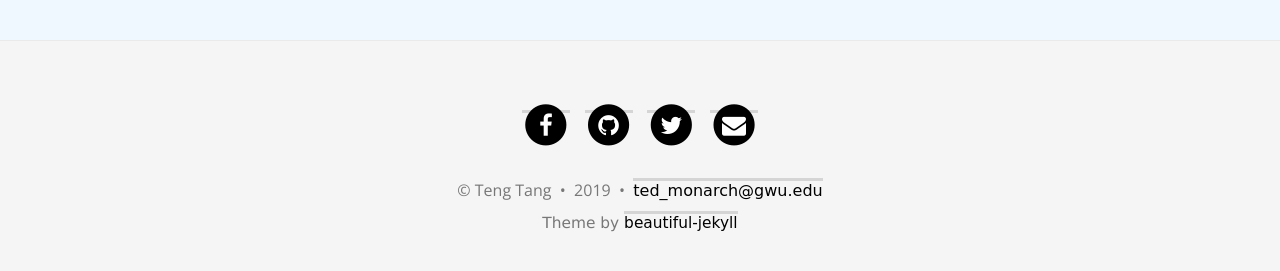
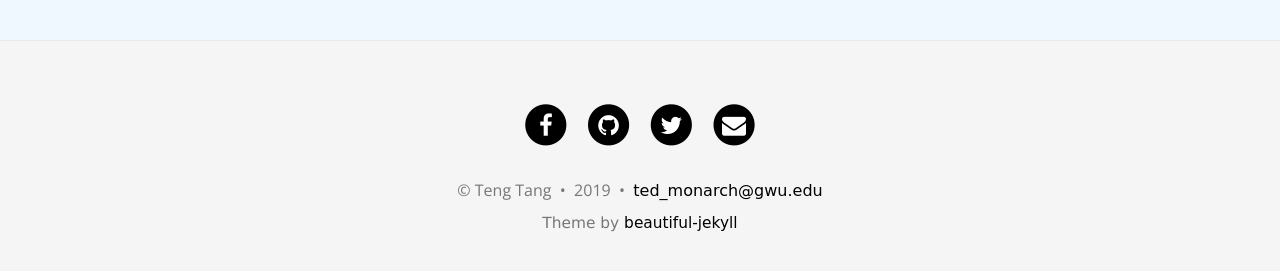
Before and after one commit to Monarch2018/ev_prediction, a Jekyll site: the page built from index.html, in a window 1280 px wide and 1317 px high. Shown: the part 1033-1304 px from the top of the window. Built offline with Jekyll 4.4.1, drawn with Linux system fonts in a browser that asks for light colours; nearby versions of some CDN libraries; the list of posts is cut into pages by our own code.

Commit message:
Update project.css

```diff
--- a/css/project.css
+++ b/css/project.css
@@ -1,6 +1,6 @@
 body {
     background-color: #f0f8ff;
-    margin: auto;
+    margin: 0px;
     width: 100%;
 }
 nav ul {
@@ -65,7 +65,7 @@ p {
     color: #000000;
 }
 footer a{
-    border-top: 3px solid #d5d5d5;
+    border-top: 0px solid #d5d5d5;
     font-size: 1.0em;
     font-family: "Comic Sans MS", cursive, sans-serif;
     color: #000000;
```
